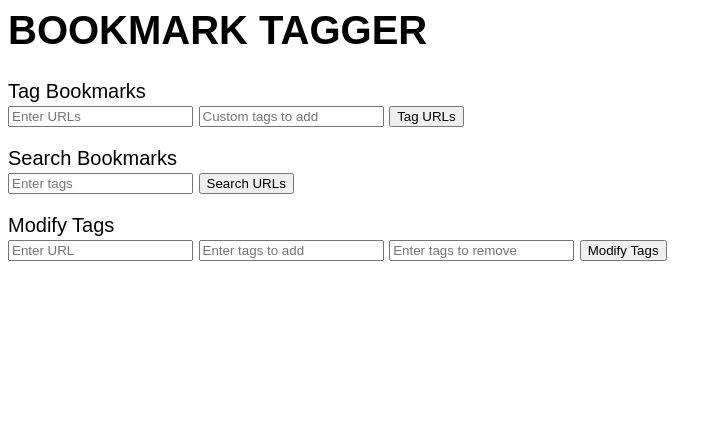
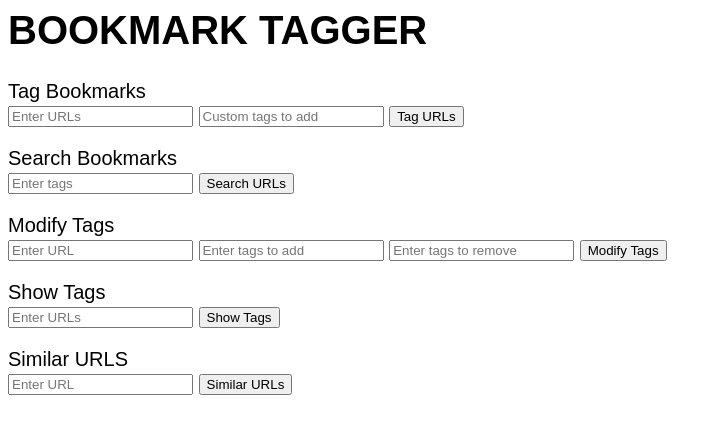
Before and after one commit to EricFan24/CS4156_TeamAkea, a Flask app: page /redirect in a window 1280 px wide. Shown: the top 434 px of the page, without its empty margins (0-722 px from the left). Run offline with Flask 2, Linux system fonts and the light colour scheme.

Commit message:
added similar url endpoint, client side get-tags, modified edit-tags to accept lists

```diff
--- a/frontend/app.py
+++ b/frontend/app.py
@@ -21,6 +21,18 @@ app = Flask(__name__, template_folder=tmpl_dir)
 }
 
 '''
+'''
+Existing endpoints:
+
+user check: done
+edit-tags: modify and test => done
+get-tags: add frontend for this => test
+tags get: done
+tags post: test author is working or not, modify list of list thing => 4
+similar urls: create endpoint and test => test
+
+'''
+
 
 SERVERURI =  "http://127.0.0.1:5000/"
 dicty={'access_token':"hello"}
@@ -95,9 +107,9 @@ def modify_tags():
     headers = {
         'authorization' : "Bearer " + access_token
     }
-    response = requests.get(SERVERURI+ "/modify_tags", json={"user_id": user_id, "url": url, "tags_to_add": tags_to_add, "tags_to_remove": tags_to_remove}, headers=headers)
-
-    context=dict(stream="Tags", data=["Tags modified"])
+    response = requests.post(SERVERURI+ "/edit-tags", json={"user_id": user_id, "url": url, "tags_to_add": tags_to_add, "tags_to_remove": tags_to_remove}, headers=headers)
+    print("Response JSON:", response.json())
+    context=dict(stream="Tags modified", data=response.json())
     return render_template("results.html", **context)
 
 @app.route('/similar_urls')
@@ -113,6 +125,28 @@ def similar_urls():
     context=dict(stream="URLS", data=returned_urls)
     return render_template("results.html", **context)
 
+
+@app.route('/show_tags')
+def tag_urls():
+
+    urls_string = request.args['urls']
+
+    urls = [x.strip() for x in urls_string.split(',')]
+
+    access_token = dicty['access_token']
+    user_id = dicty['user_id']
+    headers = {
+        'authorization' : "Bearer " + access_token
+    }
+    print(headers)
+
+
+    response = requests.get(SERVERURI+ "/get-tags", json={"urls": urls, "user_id": user_id}, headers=headers)
+    print(response.json())
+
+    returned_tags = response.json()['tags']
+    context=dict(stream="Tags", data=returned_tags)
+    return render_template("results.html", **context)
 
 @app.route('/redirect')
 def redirect():
--- a/frontend/templates/index.html
+++ b/frontend/templates/index.html
@@ -41,3 +41,21 @@
     <input type="submit" value="Modify Tags">
   </form>
 </div>
+
+
+<div> Show Tags </div>
+<div>
+  <form method="GET" action="/show_tags">
+      <input type="text" placeholder="Enter URLs" name="urls">
+      <input type="submit" value="Show Tags">
+  </form>
+</div>
+
+<div> Similar URLS </div>
+
+<div>
+  <form method="GET" action="/similar_urls">
+    <input type="text" placeholder="Enter URL" name="url">
+    <input type="submit" value="Similar URLs">
+  </form>
+</div>
```
Also changed, not shown: db.py (+23 -0 lines), main.py (+47 -14 lines).
